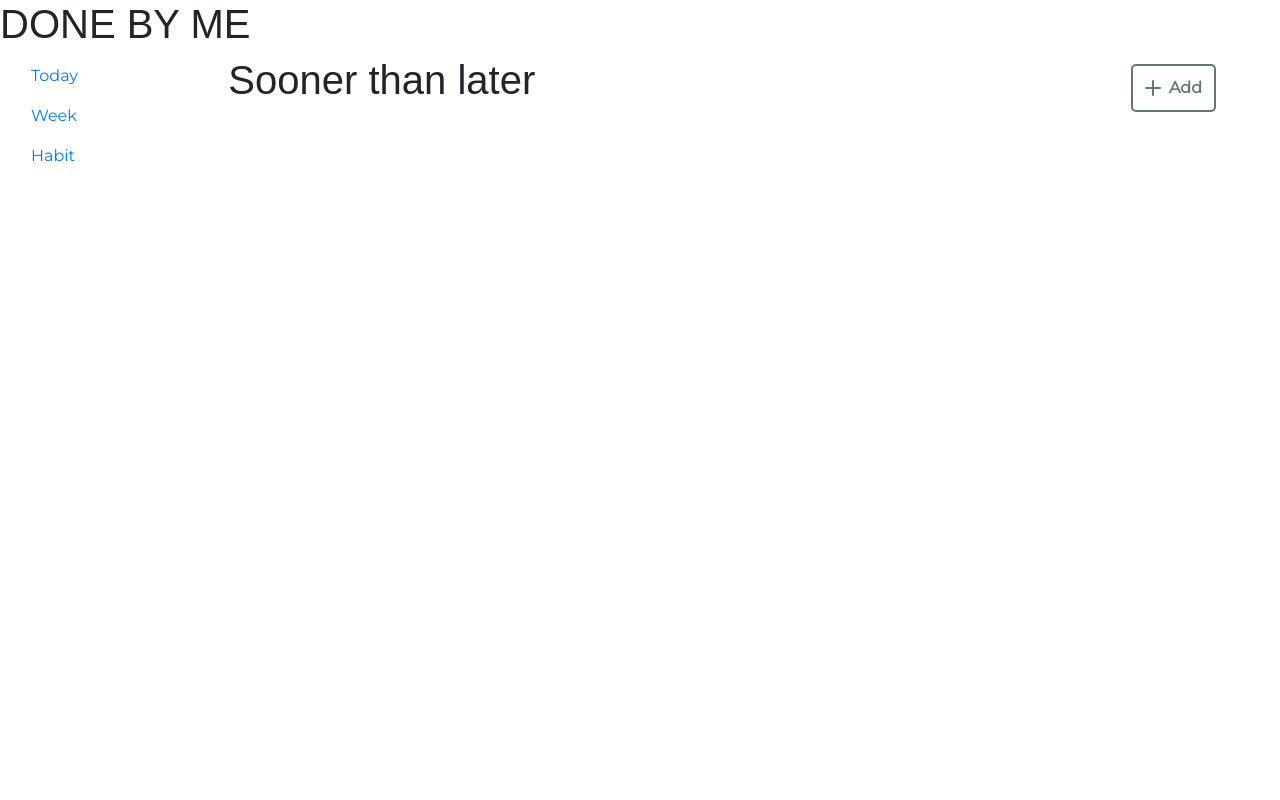
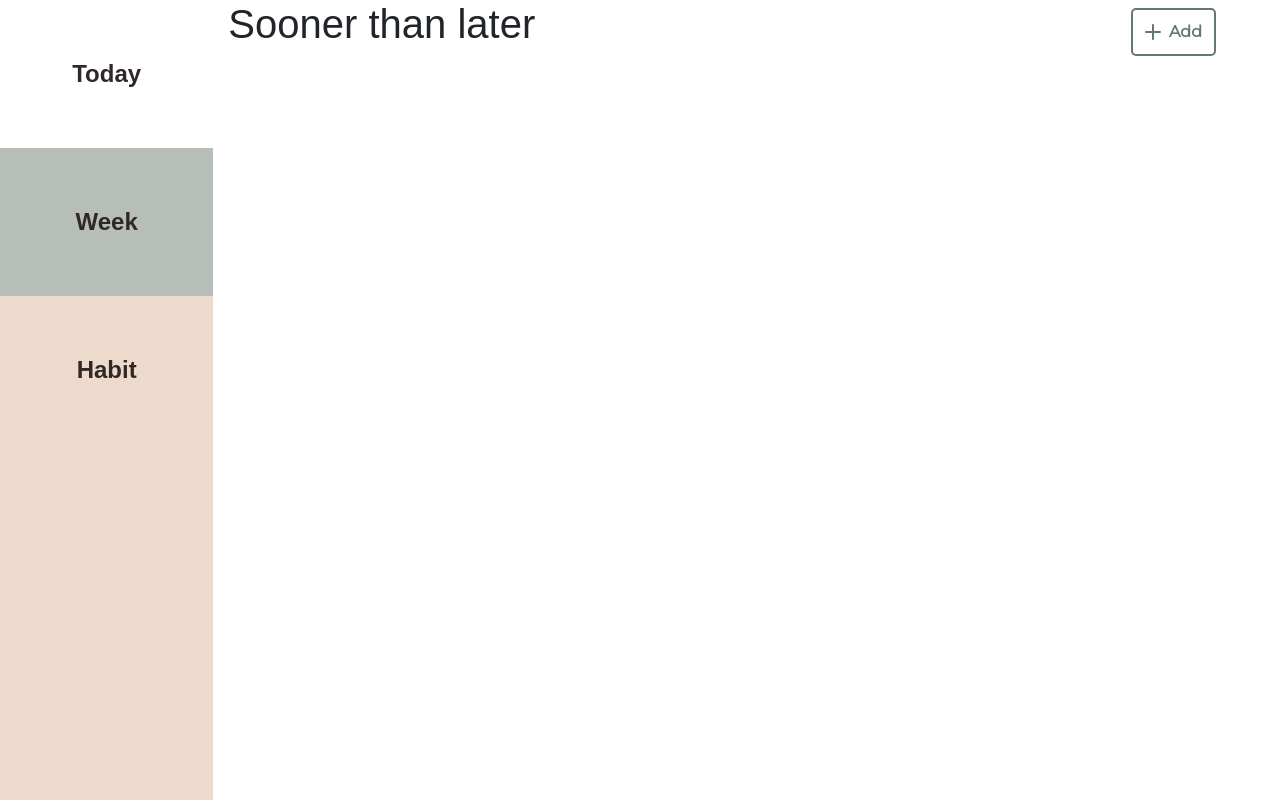
Before and after one commit to Sallykyki/done-by-me, a React (Create React App) app: page / in a window 1280 px wide. Built offline with nearby package versions, Linux system fonts and the light colour scheme; a web font is replaced by a local one.

Commit message:
style: add style for side nav

```diff
--- a/src/App.tsx
+++ b/src/App.tsx
@@ -13,11 +13,10 @@ import Col from "react-bootstrap/Col";
 function App() {
   return (
     <div className="App">
-      <h1>DONE BY ME</h1>
       <Container fluid>
         <BrowserRouter>
           <Row>
-            <Col lg={2} md={3}>
+            <Col lg={2} md={3} className="app__side-nav">
               <SideNav />
             </Col>
             <Col>
--- a/src/components/SideNav/SideNav.tsx
+++ b/src/components/SideNav/SideNav.tsx
@@ -9,14 +9,14 @@ interface IState {}
 class SideNav extends React.Component<IProps, IState> {
   render() {
     return (
-      <Nav className="flex-column">
-        <Nav.Link>
+      <Nav className="flex-column component-SideNav">
+        <Nav.Link className="component-SideNav__today">
           <Link to="/">Today</Link>
         </Nav.Link>
-        <Nav.Link>
+        <Nav.Link className="component-SideNav__week">
           <Link to="/week">Week</Link>
         </Nav.Link>
-        <Nav.Link>
+        <Nav.Link className="component-SideNav__habit">
           <Link to="/habit">Habit</Link>
         </Nav.Link>
       </Nav>
--- /dev/null
+++ b/src/components/SideNav/_sideNav.scss
@@ -0,0 +1,22 @@
+.component-SideNav {
+  &__today {
+    background-color: $white-1;
+  }
+  &__week {
+    background-color: $green-2;
+  }
+  &__habit {
+    background-color: $pink-2;
+  }
+  .nav-link {
+    a {
+      color: $gray-1;
+      font-family: $heading-font;
+      font-weight: 600;
+      font-size: 1.5rem;
+      display: block;
+      text-align: center;
+      line-height: 8.25rem;
+    }
+  }
+}
--- a/src/components/_components.scss
+++ b/src/components/_components.scss
@@ -2,3 +2,4 @@
 @import "./NewTodo/newTodo";
 @import "./Label/label";
 @import "./AddTodo/addTodo";
+@import "./SideNav/sideNav";
--- a/src/styles/app.scss
+++ b/src/styles/app.scss
@@ -20,3 +20,9 @@ h1 {
 .btn-primary:not(:disabled):not(.disabled):active:focus {
   box-shadow: none;
 }
+
+.app__side-nav {
+  padding: 0;
+  height: 100vh;
+  background-color: $pink-2;
+}
```
